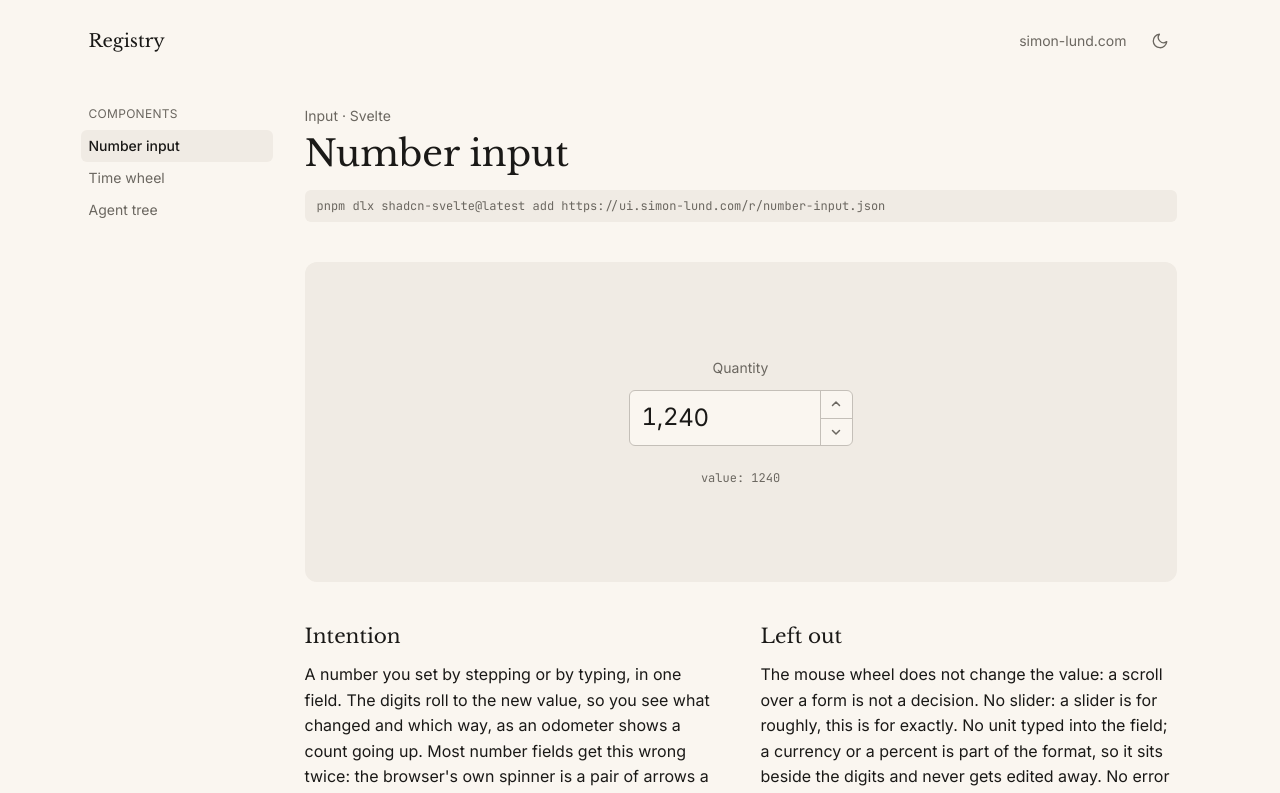
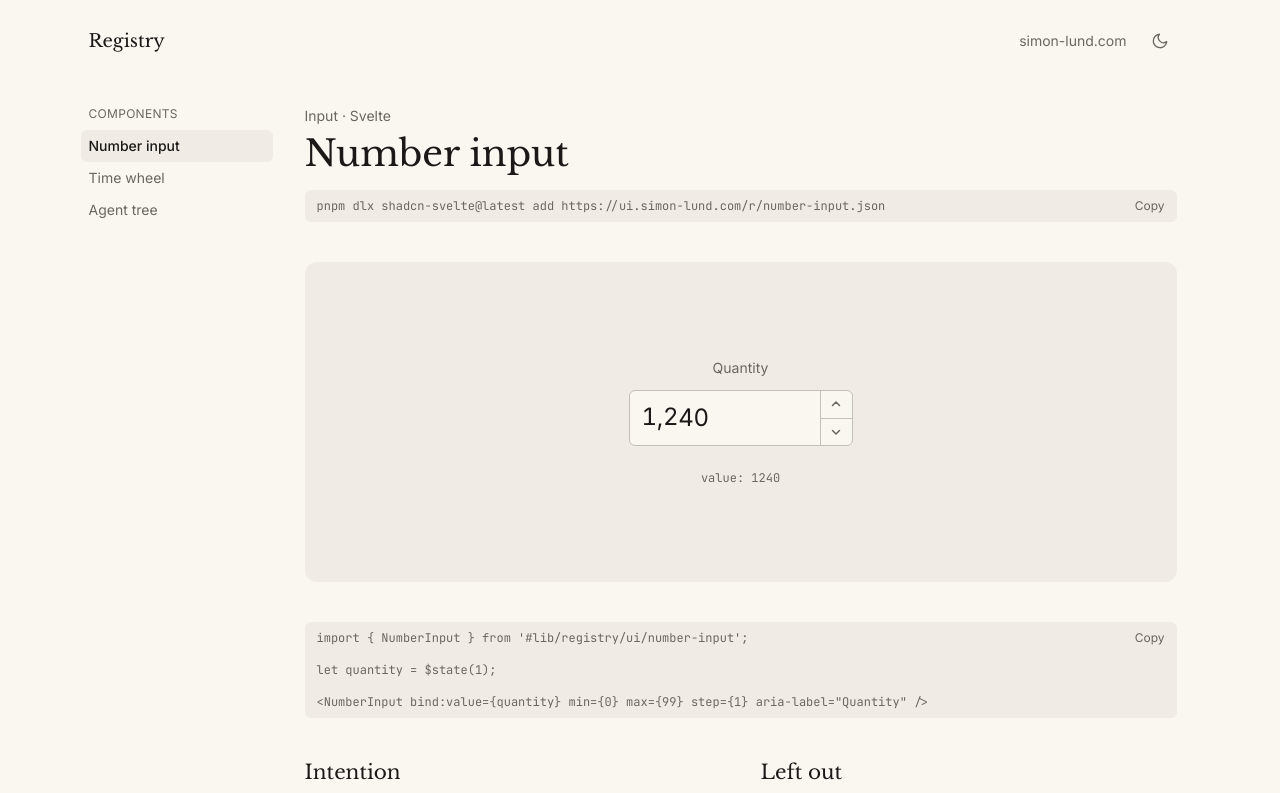
Before and after one commit to simon-lund/registry, a SvelteKit app: page /components/number-input in a window 1280 px wide. Shown: the top 793 px of the page. Built offline with nearby package versions, Linux system fonts and the light colour scheme.

Commit message:
Copyable code blocks: the install command and a usage snippet on every plate

```diff
--- a/src/lib/book/plate/index.ts
+++ b/src/lib/book/plate/index.ts
@@ -6,3 +6,4 @@ export { default as PlateStates } from './plate-states.svelte';
 export { default as PlateState } from './plate-state.svelte';
 export { default as PlateMeasures } from './plate-measures.svelte';
 export { default as PlateMeasure } from './plate-measure.svelte';
+export { default as PlateCode } from './plate-code.svelte';
--- /dev/null
+++ b/src/lib/book/plate/plate-code.svelte
@@ -0,0 +1,58 @@
+<script lang="ts">
+	import { cn } from '#lib/utils.js';
+
+	interface Props {
+		/** The text, copied as is. */
+		code: string;
+		/** Read to assistive tech with the button, e.g. "install command". */
+		label?: string;
+		class?: string;
+	}
+
+	let { code, label = 'code', class: className }: Props = $props();
+
+	let copied = $state(false);
+	let pre: HTMLElement | undefined = $state();
+	let timer: ReturnType<typeof setTimeout> | undefined;
+
+	// Copying the selection works on any click, but only inside the click itself, so it goes
+	// first; the clipboard API, which may ask for permission, is the fallback.
+	async function copy() {
+		let done = false;
+		if (pre) {
+			const range = document.createRange();
+			range.selectNodeContents(pre);
+			const selection = getSelection();
+			selection?.removeAllRanges();
+			selection?.addRange(range);
+			done = document.execCommand('copy');
+			selection?.removeAllRanges();
+		}
+		if (!done) {
+			try {
+				await navigator.clipboard.writeText(code);
+				done = true;
+			} catch {
+				// denied: the text is still there to select by hand
+			}
+		}
+		if (!done) return;
+		copied = true;
+		clearTimeout(timer);
+		timer = setTimeout(() => (copied = false), 1500);
+	}
+</script>
+
+<!-- the text scrolls sideways under its own padding; the button stands beside it, never over it -->
+<div class={cn('bg-muted flex items-start rounded-md', className)}>
+	<pre bind:this={pre} class="text-muted-foreground m-0 min-w-0 flex-1 overflow-x-auto px-3 py-2 font-mono text-xs select-all"><code>{code}</code></pre>
+	<button
+		type="button"
+		onclick={copy}
+		aria-live="polite"
+		aria-label={copied ? `Copied the ${label}` : `Copy the ${label}`}
+		class="text-muted-foreground hover:text-foreground focus-visible:ring-ring m-1 shrink-0 rounded px-2 py-1 text-xs focus-visible:ring-2 focus-visible:outline-none"
+	>
+		{copied ? 'Copied' : 'Copy'}
+	</button>
+</div>
--- a/src/lib/book/plate/plate.svelte
+++ b/src/lib/book/plate/plate.svelte
@@ -1,6 +1,7 @@
 <script lang="ts">
 	import type { Snippet } from 'svelte';
 	import { install } from '../catalogue.js';
+	import PlateCode from './plate-code.svelte';
 
 	interface Props {
 		/** The registry item's name: the install command is built from it. */
@@ -22,8 +23,7 @@
 	<header class="flex flex-col gap-2">
 		<p class="text-muted-foreground text-sm">{kind}</p>
 		<h1 class="text-4xl">{title}</h1>
-		<pre
-			class="bg-muted text-muted-foreground mt-2 overflow-x-auto rounded-md px-3 py-2 font-mono text-xs select-all"><code>{install(name)}</code></pre>
+		<PlateCode code={install(name)} label="install command" class="mt-2" />
 	</header>
 	{@render children()}
 </article>
--- a/src/routes/components/agent-tree/+page.svelte
+++ b/src/routes/components/agent-tree/+page.svelte
@@ -7,7 +7,8 @@
 		PlateStates,
 		PlateState,
 		PlateMeasures,
-		PlateMeasure
+		PlateMeasure,
+		PlateCode
 	} from '#lib/book/plate/index.js';
 	import {
 		AgentTree,
@@ -35,6 +36,16 @@
 	const one = (agent: Agent): Agent[] => [agent];
 	const buttonClass =
 		'border-border hover:bg-accent rounded-md border px-2 py-0.5 text-xs text-foreground';
+
+	const usage = `import { AgentTree } from '#lib/registry/ui/agent-tree';
+
+let selected = $state<number | undefined>();
+
+<AgentTree {agents} bind:selected>
+	{#snippet actions(agent)}
+		<button onclick={() => stop(agent.pid)}>Stop</button>
+	{/snippet}
+</AgentTree>`;
 </script>
 
 {#snippet actions(agent: Agent)}
@@ -57,6 +68,8 @@
 			</ul>
 		</div>
 	</PlateStage>
+
+	<PlateCode code={usage} label="usage" />
 
 	<PlateNotes>
 		<PlateSection title="Intention">
--- a/src/routes/components/number-input/+page.svelte
+++ b/src/routes/components/number-input/+page.svelte
@@ -7,7 +7,8 @@
 		PlateStates,
 		PlateState,
 		PlateMeasures,
-		PlateMeasure
+		PlateMeasure,
+		PlateCode
 	} from '#lib/book/plate/index.js';
 	import { NumberInput, AnimatedNumber } from '#lib/registry/ui/number-input/index.js';
 
@@ -17,6 +18,12 @@
 	let views = $state(12808);
 	let typing = $state(42);
 	let locked = $state(3);
+
+	const usage = `import { NumberInput } from '#lib/registry/ui/number-input';
+
+let quantity = $state(1);
+
+<NumberInput bind:value={quantity} min={0} max={99} step={1} aria-label="Quantity" />`;
 </script>
 
 <Plate name="number-input" title="Number input" kind="Input · Svelte">
@@ -27,6 +34,8 @@
 		</div>
 		<p class="text-muted-foreground font-mono text-xs">value: {quantity}</p>
 	</PlateStage>
+
+	<PlateCode code={usage} label="usage" />
 
 	<PlateNotes>
 		<PlateSection title="Intention">
--- a/src/routes/components/time-wheel/+page.svelte
+++ b/src/routes/components/time-wheel/+page.svelte
@@ -8,12 +8,19 @@
 		PlateStates,
 		PlateState,
 		PlateMeasures,
-		PlateMeasure
+		PlateMeasure,
+		PlateCode
 	} from '#lib/book/plate/index.js';
 
 	let date = $state(new Date(2026, 10, 6, 9, 41));
 	const pad = (n: number) => n.toString().padStart(2, '0');
 	const time = $derived(`${pad(date.getHours())}:${pad(date.getMinutes())}`);
+
+	const usage = `import { TimeWheel } from '#lib/registry/ui/time-wheel';
+
+let date = $state(new Date());
+
+<TimeWheel bind:date format="24" variant="flat" />`;
 </script>
 
 <Plate name="time-wheel" title="Time wheel" kind="Picker · Svelte">
@@ -21,6 +28,8 @@
 		<TimeWheel bind:date />
 		<p class="text-muted-foreground m-0 font-mono text-sm">selected {time}</p>
 	</PlateStage>
+
+	<PlateCode code={usage} label="usage" />
 
 	<PlateNotes>
 		<PlateSection title="Intention">
```
Also changed, not shown: 1 other file (tests, documents, lock files or other folders).
